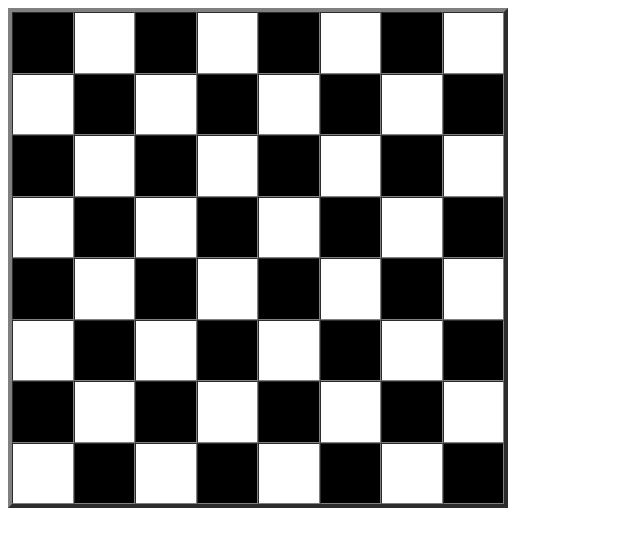
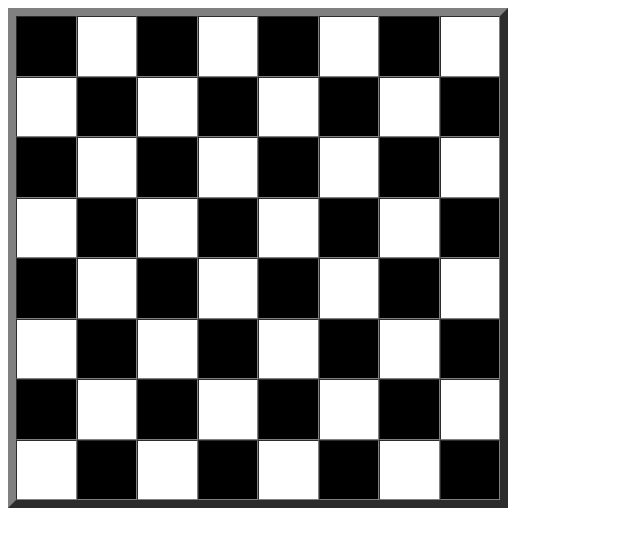
Before and after one commit to gunesh1714/chess, a plain HTML site: page index.html in a window 1280 px wide. Shown: the whole page, without its empty margins (0-640 px from the left). Drawn offline with Linux system fonts and the light colour scheme.

Commit message:
new index

```diff
--- a/index.html
+++ b/index.html
@@ -1,7 +1,7 @@
 <html>
 <body>
 
-<table border="4" cellspacing="0"  cellpadding="15" width="500px" height="500px">
+<table border="8" cellspacing="0"  cellpadding="15" width="500px" height="500px">
     <tr>
        <td bgcolor="black"></td>
        <td bgcolor="white"></td>
```
